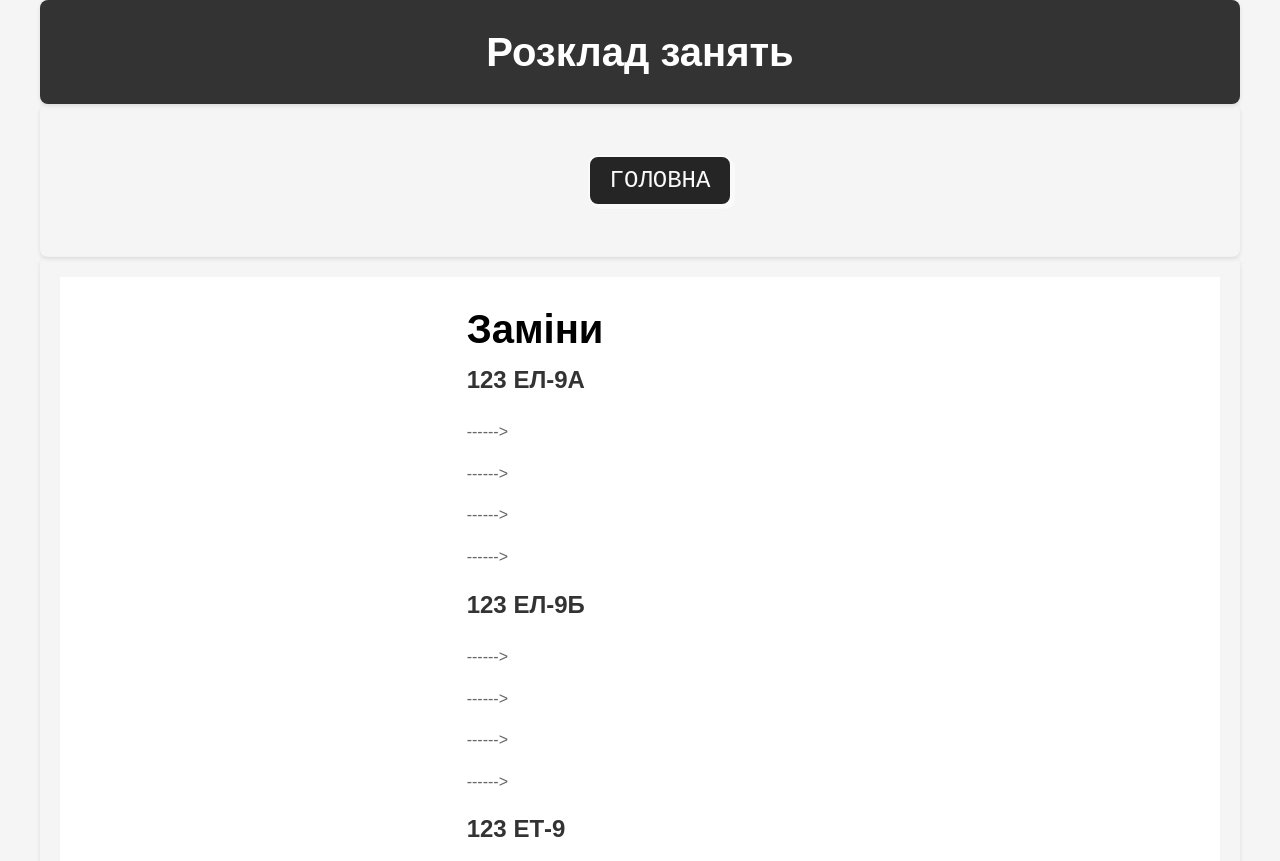
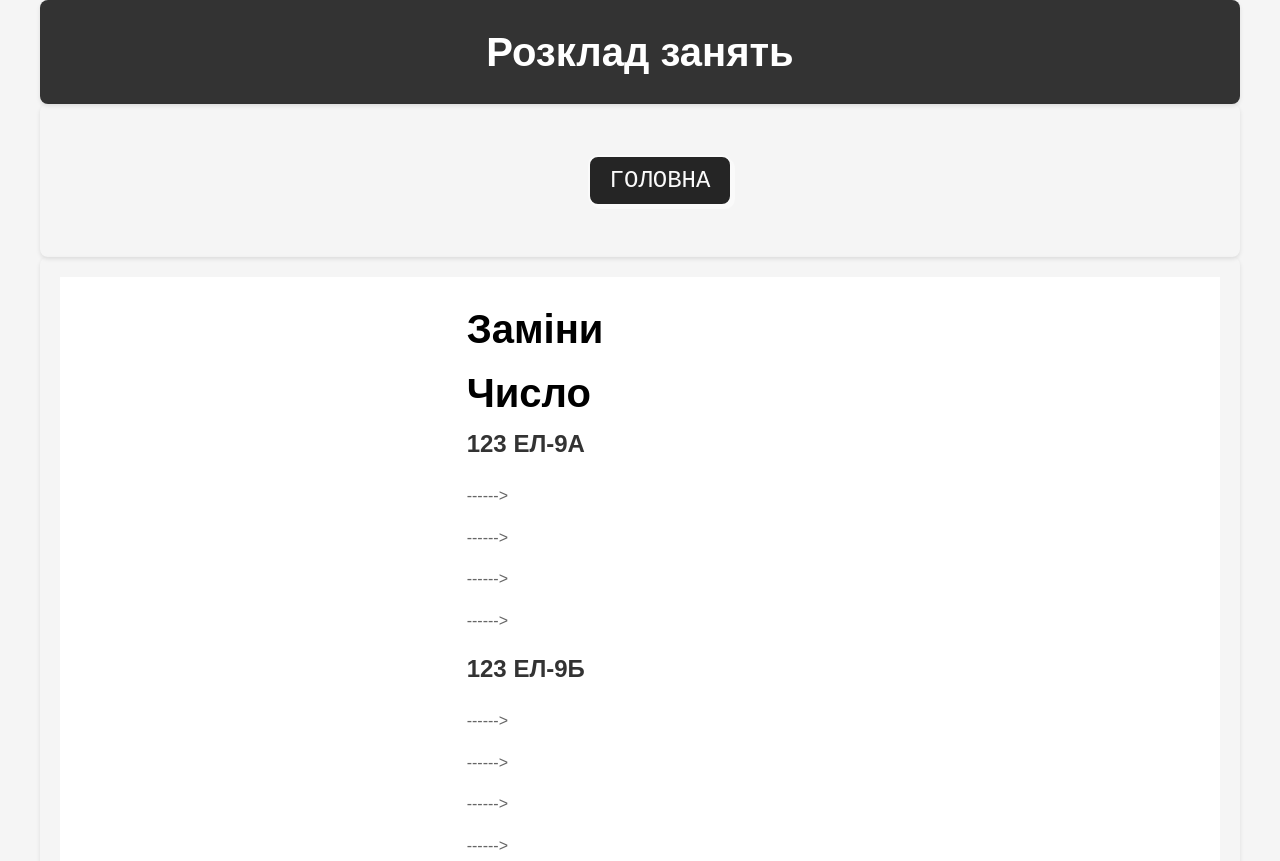
Before and after one commit to timofiy2006/kemt-rozklad_zanat.github.io, a plain HTML site: page page34.html in a window 1280 px wide. Shown: the top 861 px of the page. Drawn offline with Linux system fonts and the light colour scheme.

Commit message:
Update page34.html

```diff
--- a/page34.html
+++ b/page34.html
@@ -21,6 +21,7 @@
       <section></section>
       <section>
         <h1>Заміни</h1>
+        <h1> Число </h1>
 
         <h2>123 ЕЛ-9А</h2>
         <p>------></p>
```
